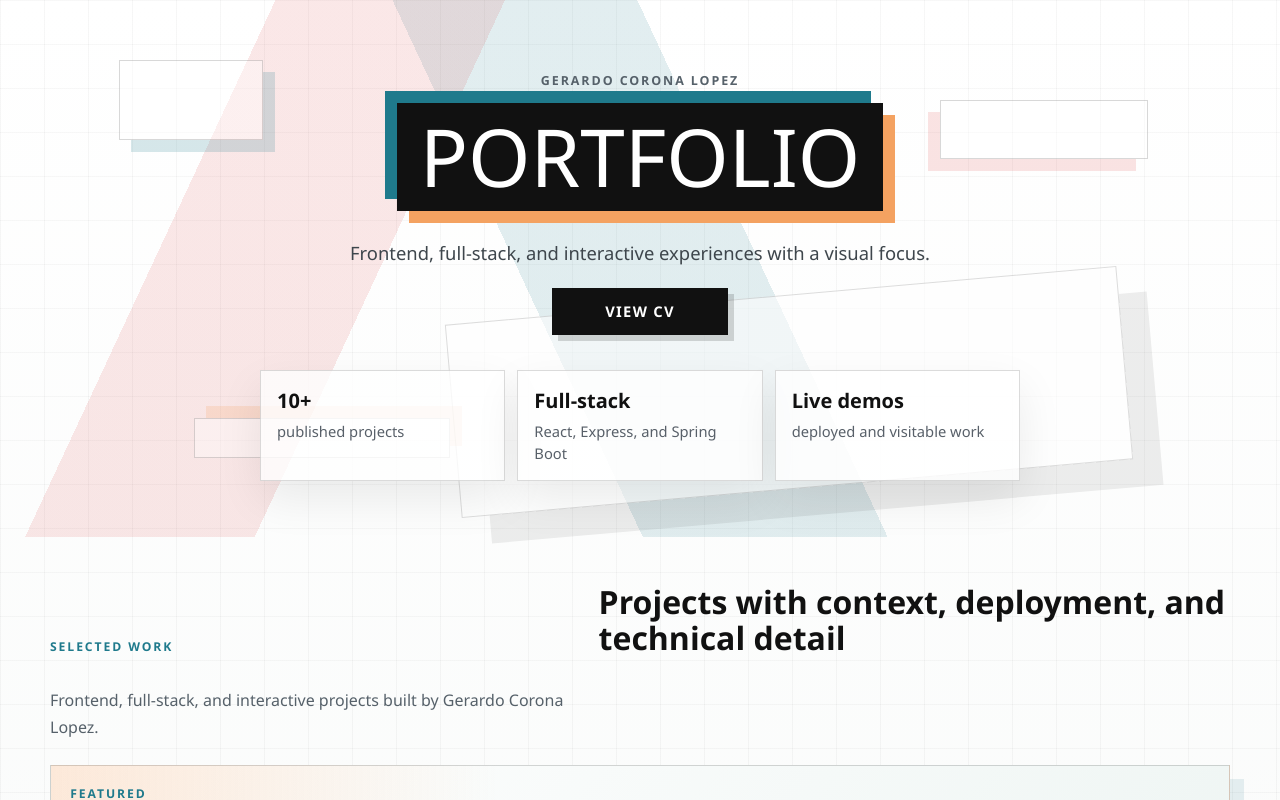
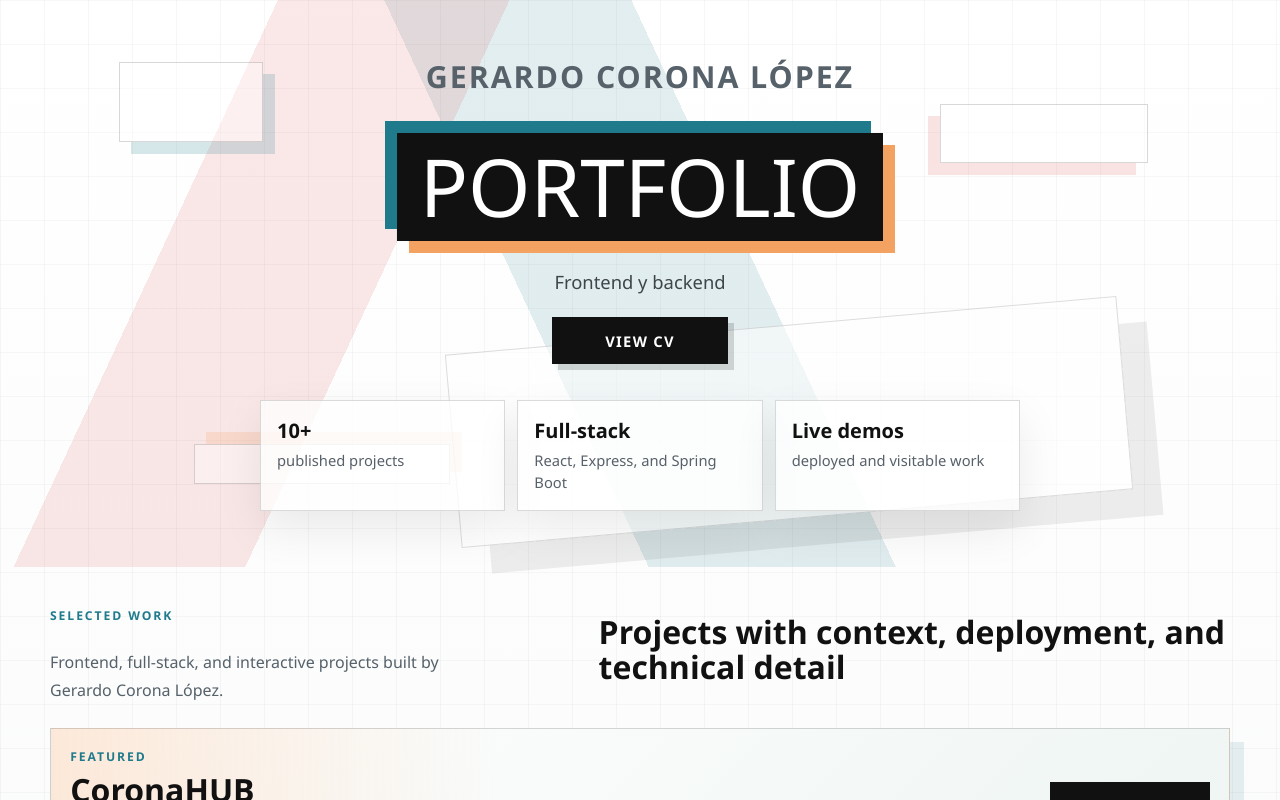
Before and after one commit to GerardoCL31/Porfolio, a React (Vite) app: page / in a window 1280 px wide. Shown: the top 800 px of the page. Built offline with nearby package versions, Linux system fonts and the light colour scheme; the HTML template or start-up script is replaced by a standard one.

Commit message:
update style

```diff
--- a/src/App.css
+++ b/src/App.css
@@ -90,7 +90,10 @@
 }
 
 .hero-kicker {
-  font-size: 0.78rem;
+  position: relative;
+  top: -1rem;
+  margin-bottom: 0.35rem;
+  font-size: 1.9rem;
   font-weight: 700;
   color: #56616a;
 }
@@ -200,9 +203,21 @@
   display: grid;
   grid-template-columns: minmax(0, 0.9fr) minmax(0, 1.1fr);
   gap: 2rem;
-  align-items: end;
+  align-items: start;
   margin-bottom: 1.5rem;
   padding-top: 1rem;
+}
+
+.projects-intro-copy {
+  display: grid;
+  gap: 1.6rem;
+  align-self: stretch;
+  justify-items: start;
+  text-align: left;
+}
+
+.projects-intro-heading {
+  align-self: start;
 }
 
 .section-kicker {
@@ -219,7 +234,7 @@
   line-height: 1.1;
 }
 
-.projects-intro > p:last-child,
+.projects-intro-copy > p:last-child,
 .featured-copy p:last-child {
   margin: 0;
   color: #56616a;
--- a/src/App.jsx
+++ b/src/App.jsx
@@ -109,10 +109,10 @@ function App() {
           <span className="hero-line hero-line-two" />
           <span className="hero-line hero-line-three" />
         </div>
-        <p className="hero-kicker">Gerardo Corona Lopez</p>
+        <p className="hero-kicker">Gerardo Corona López</p>
         <h1 className="hero-title">PORTFOLIO</h1>
         <p className="hero-subtitle">
-          Frontend, full-stack, and interactive experiences with a visual focus.
+          Frontend y backend
         </p>
         <a
           href="http://cv.gerardocorona.io/"
@@ -134,12 +134,16 @@ function App() {
 
       <main className="content">
         <section className="projects-intro">
-          <p className="section-kicker">Selected Work</p>
-          <h2>Projects with context, deployment, and technical detail</h2>
-          <p>
-            Frontend, full-stack, and interactive projects built by Gerardo
-            Corona Lopez.
-          </p>
+          <div className="projects-intro-copy">
+            <p className="section-kicker">Selected Work</p>
+            <p>
+              Frontend, full-stack, and interactive projects built by <br/>
+              Gerardo Corona López.
+            </p>
+          </div>
+          <div className="projects-intro-heading">
+            <h2>Projects with context, deployment, and technical detail</h2>
+          </div>
         </section>
 
         <section className="featured-project" aria-label="Featured project">
@@ -209,7 +213,7 @@ function App() {
       </main>
 
       <footer className="footer">
-        <p>Gerardo Corona Lopez (c) 2026</p>
+        <p>Gerardo Corona Lopez © 2026</p>
       </footer>
     </div>
   )
```
Also changed, not shown: 4 other files (tests, documents, lock files or other folders).
